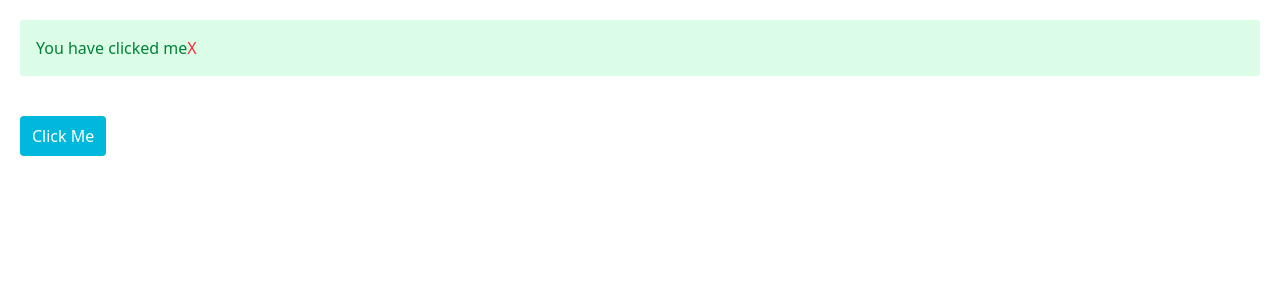
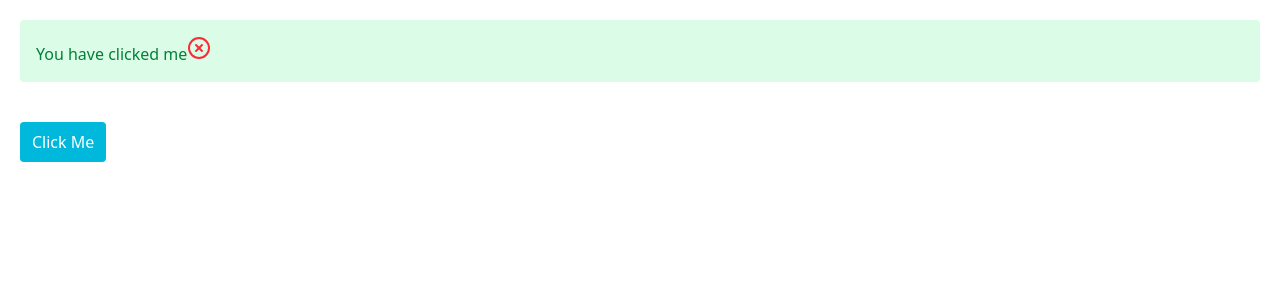
Before and after one commit to shoyebreza/phimart-client, a React (Vite) app: page / in a window 1280 px wide. Both pictures are taken after a click on the button "Click Me". Shown: the top 300 px of the page. Built offline with nearby package versions, Linux system fonts and the light colour scheme.

Commit message:
react icons

```diff
--- a/package.json
+++ b/package.json
@@ -11,6 +11,7 @@
   },
   "dependencies": {
     "@tailwindcss/vite": "^4.1.10",
+    "lucide-react": "^0.518.0",
     "react": "^18.3.1",
     "react-dom": "^18.3.1",
     "tailwindcss": "^4.1.10"
--- a/src/components/Alert.jsx
+++ b/src/components/Alert.jsx
@@ -1,8 +1,8 @@
 import { useState } from "react";
-
+import { CircleX } from 'lucide-react';
 
 // eslint-disable-next-line react/prop-types
-const Alert = ({color='info', children}) => {
+const Alert = ({color='info', children,onClose}) => {
     const [visible, setVisible] = useState(true);
     const alertStyle = {
         success: "bg-green-100 text-green-700 border-green-500",
@@ -14,7 +14,7 @@ const Alert = ({color='info', children}) => {
     return (
         <div className={`flesx items-center justify-between rounded-sm p-4 m-5 ${alertStyle[color]}`}>
             <span>{children}</span>
-            <button className="text-red-500" onClick={()=> setVisible(false)}>  X </button>
+            <button className="text-red-500" onClick={()=>onClose()}> <CircleX /> </button>
         </div>
     );
 };
--- a/src/components/PlayButton.jsx
+++ b/src/components/PlayButton.jsx
@@ -12,7 +12,7 @@ const PlayButton = () => {
     return (
         <div>
             {alertVisible && (
-                <Alert color="success">You have clicked me</Alert>
+                <Alert color="success" onClose={()=>setAlertVisible(false)}>You have clicked me</Alert>
             )}
 
             <Button handleClick={()=> setAlertVisible(true)}>Click Me</Button>
```
Also changed, not shown: 1 other file (tests, documents, lock files or other folders).
